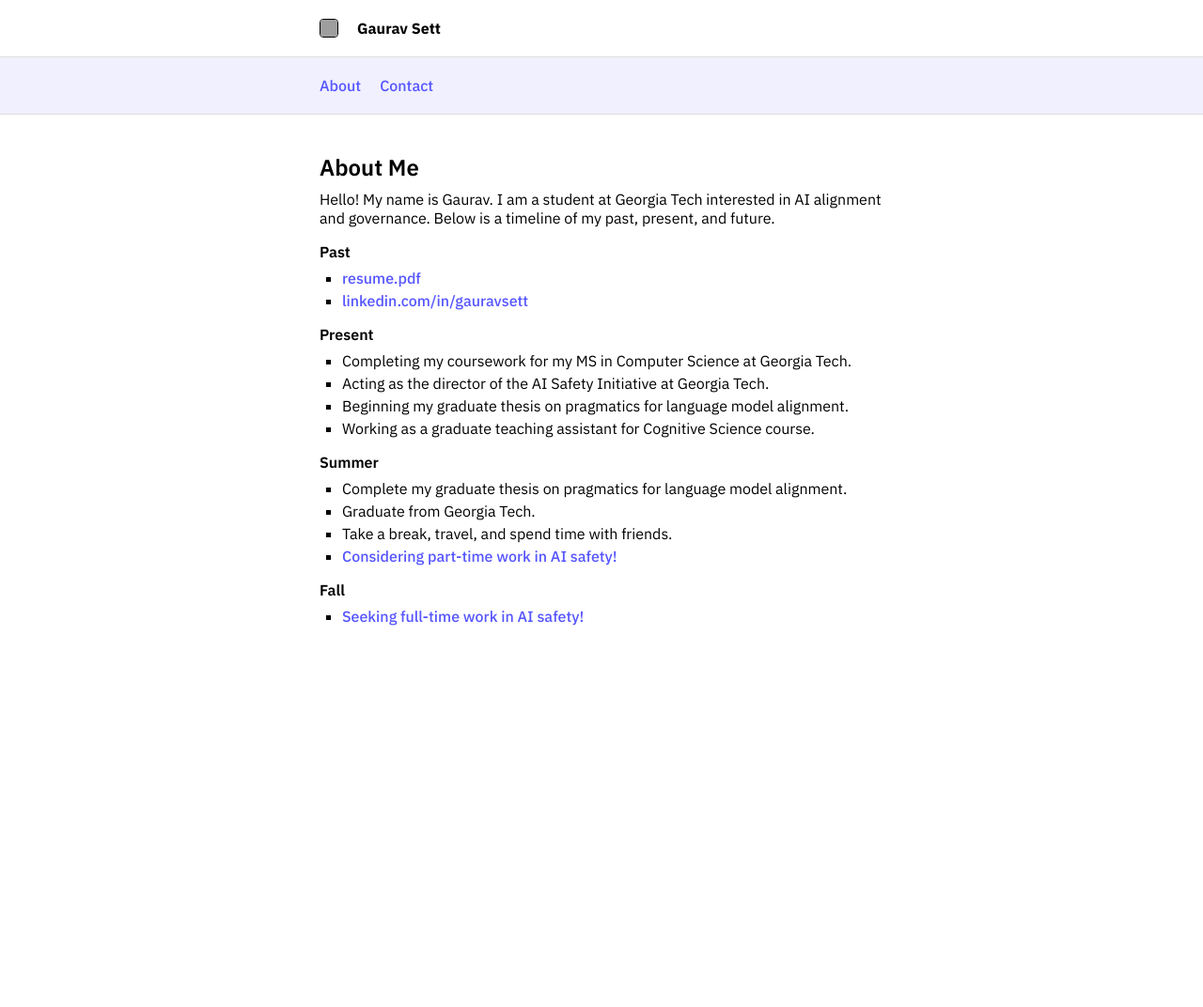
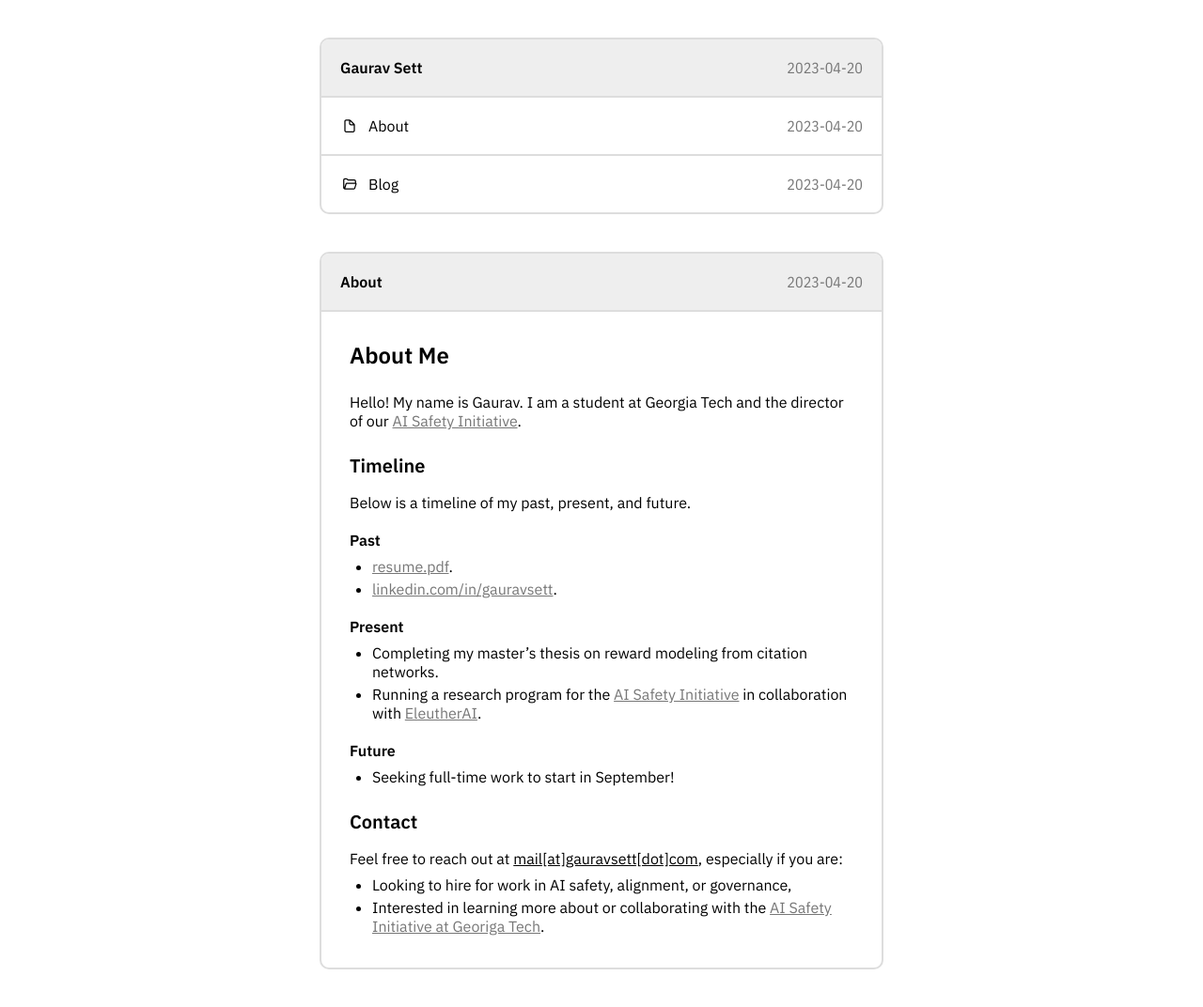
Before and after one commit to gauravsett/website, a Jekyll site: the page built from index.md, in a window 1280 px wide. Shown: the whole page at 94% size. Built offline with Jekyll 4.4.1, drawn with Linux system fonts in a browser that asks for light colours; before the commit the page ends 900 px from its top, so only the background shows below that; grey boxes are pictures that could not be loaded.

Commit message:
Update design

```diff
--- a/Gemfile
+++ b/Gemfile
@@ -9,7 +9,6 @@ source "https://rubygems.org"
 # Happy Jekylling!
 gem "jekyll", "~> 4.2.2"
 # This is the default theme for new Jekyll sites. You may change this to anything you like.
-gem "minima", "~> 2.5"
 # If you want to use GitHub Pages, remove the "gem "jekyll"" above and
 # uncomment the line below. To upgrade, run `bundle update github-pages`.
 # gem "github-pages", group: :jekyll_plugins
--- a/_layouts/default.html
+++ b/_layouts/default.html
@@ -1,38 +1,45 @@
-<!doctype html>
+<!DOCTYPE html>
 <html lang="en">
-
   <head>
-  <link rel="preconnect" href="https://fonts.googleapis.com">
-  <link rel="preconnect" href="https://fonts.gstatic.com" crossorigin>
-  <link
-    href="https://fonts.googleapis.com/css2?family=IBM+Plex+Sans:ital,wght@0,400;0,500;0,600;0,700;1,400;1,500;1,600;1,700&display=swap"
-    rel="stylesheet">
-  <link rel="stylesheet" href="/style.css">
-  <link rel="shortcut icon" href="/assets/favicon.png" />
+    <link rel="preconnect" href="https://fonts.googleapis.com" />
+    <link rel="preconnect" href="https://fonts.gstatic.com" crossorigin />
+    <link href="https://fonts.googleapis.com/css2?family=IBM+Plex+Sans+Condensed:wght@400;500&family=IBM+Plex+Sans:ital,wght@0,400;0,500;0,600;0,700;1,400;1,500;1,600;1,700&display=swap" rel="stylesheet">
+    <link rel="stylesheet" href="/style.css" />
+    <link rel="shortcut icon" href="/assets/profile.png" />
     <link rel="icon" sizes="16x16 32x32 64x64" href="/assets/favicon.png" />
-  <meta charset="UTF-8">
-  <meta name="viewport" content="width=device-width, initial-scale=1.0">
+    <meta charset="UTF-8" />
+    <meta name="viewport" content="width=device-width, initial-scale=1.0" />
     <title>{{ page.title }} | Gaurav Sett</title>
   </head>
 
   <body>
-  <header>
-    <img src="/assets/profile.png">
-    <h1>Gaurav Sett</h1>
-  </header>
-  <nav>
-    <div>
-      <a href="/" class="active">About</a>
-      <!-- <a href="/blog">Blog</a> -->
-      <a href="/contact">Contact</a>
+    <main>
+      {% assign blog = site.pages | where: "permalink", "/blog.html" | first %}
+      {% assign about = site.pages | where: "permalink", "/index.html" | first %}
+      <section class="directory">
+        <div class="header">
+          <a href="/">Gaurav Sett</a>
+          <span>{{ about.last_modified_at }}</span>
         </div>
-  </nav>
-  <main>
-    <section>
-      <span>{{ page.date | date: "%Y-%m-%d" }}</span>
-      {{ content }}
+        <div class="row">
+          <img src="/assets/file.svg"></img>
+          <a href="/">{{ about.title }}</a>
+          <span>{{ about.last_modified_at }}</span>
+        </div>
+        <div class="row">
+          <img src="/assets/folder.svg" />
+          <a href="/blog">{{ blog.title }}</a>
+          <span>{{ blog.last_modified_at }}</span>
+        </div>
+      </section>
+
+      <section class="file">
+        <div class="header">
+          <a href={{ page.permalink }}>{{ page.title }}</a>
+          <span>{{ page.last_modified_at }}</span>
+        </div>
+        <div class="content">{{ content }}</div>
       </section>
     </main>
   </body>
-
 </html>
--- a/index.md
+++ b/index.md
@@ -1,27 +1,31 @@
 ---
 title: About
+permalink: /index.html
 layout: default
+last_modified_at: 2023-04-20
 ---
 
 # About Me
 
-Hello! My name is Gaurav. I am a student at Georgia Tech interested in AI alignment and governance. Below is a timeline of my past, present, and future.
+Hello! My name is Gaurav. I am a student at Georgia Tech and the director of our [AI Safety Initiative](https://aisi.dev){:target="_blank"}.
+
+## Timeline
+
+Below is a timeline of my past, present, and future.
 
 ### Past
-- [resume.pdf](/assets/resume.pdf){:target="_blank"}
-- [linkedin.com/in/gauravsett](https://www.linkedin.com/in/gauravsett/){:target="_blank"}
+- [resume.pdf](/assets/resume.pdf){:target="_blank"}.
+- [linkedin.com/in/gauravsett](https://www.linkedin.com/in/gauravsett/){:target="_blank"}.
 
 ### Present
-- Completing my coursework for my MS in Computer Science at Georgia Tech.
-- Acting as the director of the AI Safety Initiative at Georgia Tech.
-- Beginning my graduate thesis on pragmatics for language model alignment.
-- Working as a graduate teaching assistant for Cognitive Science course.
+- Completing my master’s thesis on reward modeling from citation networks.
+- Running a research program for the [AI Safety Initiative](https://aisi.dev){:target="_blank"} in collaboration with [EleutherAI](https://eleuther.ai){:target="_blank"}.
 
-### Summer
-- Complete my graduate thesis on pragmatics for language model alignment.
-- Graduate from Georgia Tech.
-- Take a break, travel, and spend time with friends.
-- [Considering part-time work in AI safety!](/contact)
+### Future
+- Seeking full-time work to start in September!
 
-### Fall
-- [Seeking full-time work in AI safety!](/contact)
+## Contact
+
+Feel free to reach out at <u>mail[at]gauravsett[dot]com</u>, especially if you are:
+- Looking to hire for work in AI safety, alignment, or governance,
+- Interested in learning more about or collaborating with the [AI Safety Initiative at Georiga Tech](https://aisi.dev){:target="_blank"}.
--- a/style.css
+++ b/style.css
@@ -1,10 +1,10 @@
 :root {
-    --one: #FFF;
-    --two: #000;
-    --three: #DDD;
-    --four: #F0F0FF;
-    --blue: #5555FF;
-    --red: #FF0000;
+    --background: #FFF;
+    --text: #000;
+    --highlight: #EEE;
+    --outline: #DDD;
+    --light: #777;
+    --blue: #AAAAFF;
   }
 
 body {
@@ -12,116 +12,130 @@ body {
     margin: 0;
     font-family: "IBM Plex Sans";
     font-size: 16px;
-    background-color: var(--one);
-    color: var(--two);
+    background-color: var(--background);
+    color: var(--text);
 }
 
-header {
+main {
+    width: calc(100% - 20px);
     max-width: 600px;
     margin: 0 auto;
-    padding: 20px;
-    display: flex;
-    gap: 20px;
-    align-items: center;
 }
 
-header img {
-    width: 18px;
-    height: 18px;
-    border-radius: 4px;
-    border: 1px solid var(--two);
+section {
+    margin: 40px 0;
+    border: 2px solid var(--outline);
+    border-radius: 10px;
+    overflow: hidden;
 }
 
-header h1 {
-    margin: 0;
-    font-size: 16px;
-    font-weight: 700;
+section div {
+    padding: 20px;
 }
 
-nav {
-    width: 100%;
-    border-top: 1px solid var(--three);
-    border-bottom: 1px solid var(--three);
-    background-color: var(--four);
+section div.header {
+    background-color: var(--highlight);
 }
 
-nav div {
-    max-width: 600px;
-    margin: 0 auto;
-    padding: 20px;
+section div.header, section div.row {
     display: flex;
-    gap: 20px;
+    flex-direction: row;
+}
+
+section div.row img {
+    width: 20px;
+    height: 20px;
+    color: var(--light);
+}
+
+section div.row svg {
+    width: 20px;
+    height: 20px;
+    color: var(--light);
+}
+
+section div.header a, section div.row a {
+    text-decoration: none;
+    color: var(--text);
+}
+
+section div.row a {
+    margin-left: 10px;
+}
+
+section div span {
+    align-content: flex-end;
+    margin-left: auto;
+    font-family: "IBM Plex Sans Condensed";
+    color: var(--light);
+}
+
+section div.row, section div.content {
+    border-top: 2px solid var(--outline);
+}
+
+section div.header a {
+    font-weight: 600;
+    text-decoration: none;
+}
+
+section div.content {
+    padding: 30px;
+}
+
+section div.content h1, section div.content h2, section div.content h3 {
+    font-weight: 600;
+}
+
+section div.content h1 {
+    font-size: 24px;
+    margin: 0 0 24px 0;
+}
+
+section div.content h2 {
+    font-size: 20px;
+    margin: 24px 0 16px 0;
+}
+
+section div.content h3 {
+    font-size: 16px;
+    margin: 20px 0 0 0;
+}
+
+section div.content p {
+    margin: 8px 0;
+}
+
+section div.content ul, section div.content ol {
+    margin: 8px 0 4px 0;
+    padding: 0 0 0 24px;
+}
+
+section div.content li {
+    margin: 4px 0;
+}
+
+section div.content a {
+    color: var(--light);
 }
 
 a:hover {
-    text-decoration: underline;
-}
-
-main {
-    max-width: 600px;
-    margin: 0 auto;
-    padding: 20px;
-}
-
-section {
-    margin: 20px 0;
-}
-
-section h1 {
-    font-size: 24px;
-    font-weight: 600;
-    margin: 8px 0 8px 0;
-}
-
-section h2 {
-    margin: 16px 0 8px 0;
-    font-size: 20px;
-    font-weight: 600;
-}
-
-section h3 {
-    margin: 16px 0 8px 0;
-    font-size: 16px;
-    font-weight: 600;
-}
-
-section p {
-    margin: 8px 0;
-    font-size: 16px;
-}
-
-section ul {
-    margin: 8px 0;
-    padding: 0 0 0 24px;
-    list-style-type: square;
-}
-
-ul ul {
-    margin: inherit;
-}
-
-section li {
-    margin: 4px 0;
-}
-
-a {
-    color: var(--blue);
-    font-weight: 500;
-    text-decoration: none;
-}
-
-span {
-    font-weight: 500;
+    text-decoration: underline !important;
 }
 
 /* Dark Mode */
 
 @media (prefers-color-scheme: dark) {
     :root {
-      --one: #111;
-      --two: #FFF;
-      --three: #222;
-      --four: #000;
+      --background: #222;
+      --text: #FFF;
+      --highlight: #333;
+      --outline: #444;
+      --light: #BBB;
       --blue: #AAAAFF;
     }
+
+    section div.row img {
+        filter: invert(100%);
+    }
 }
```
Also changed, not shown: blog.md (+1 -6 lines), contact.md (deleted, +0 -11 lines), assets/file.svg (added), assets/folder.svg (added). Lines whose indentation alone changed are shown as unchanged.
